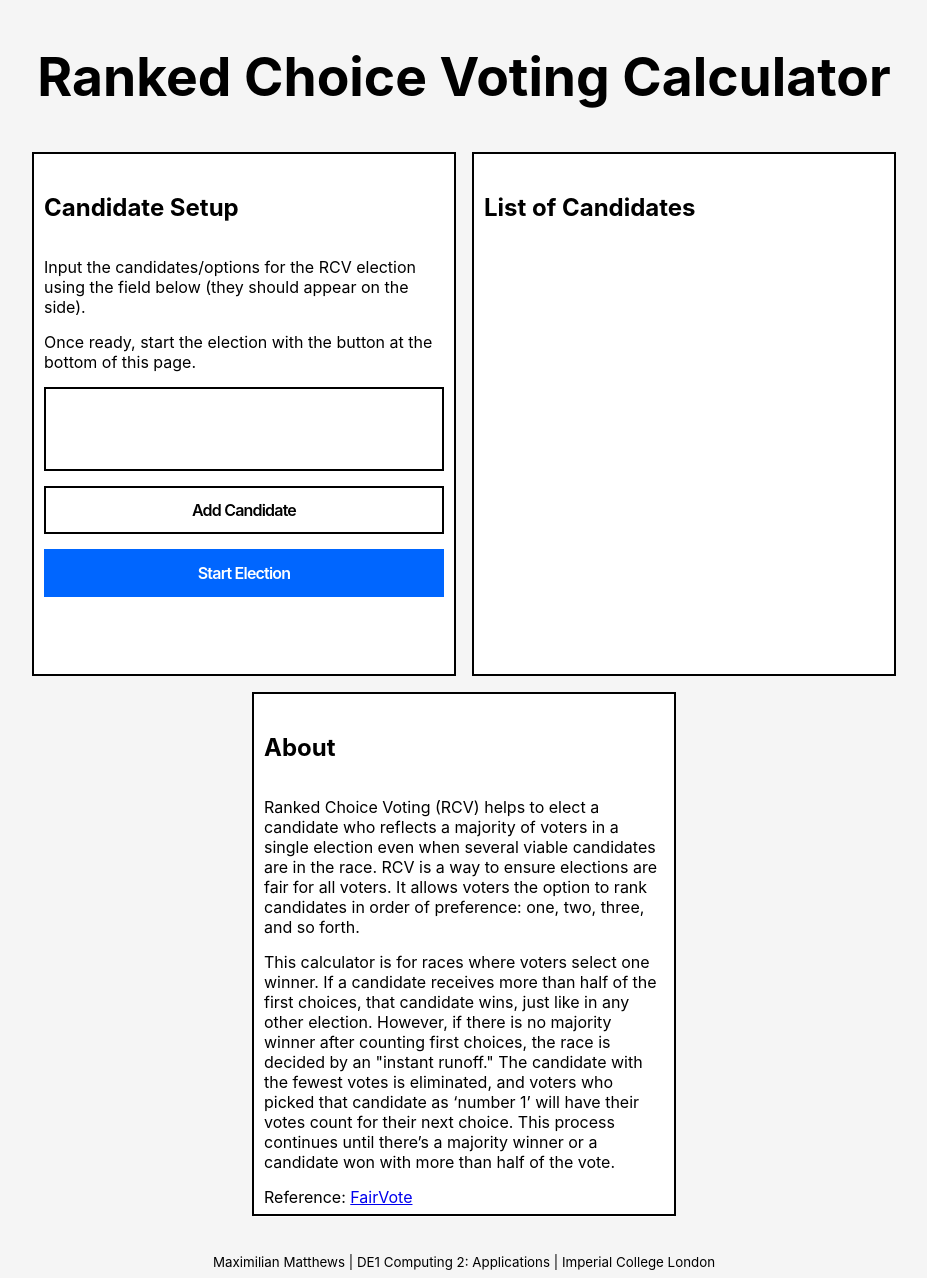
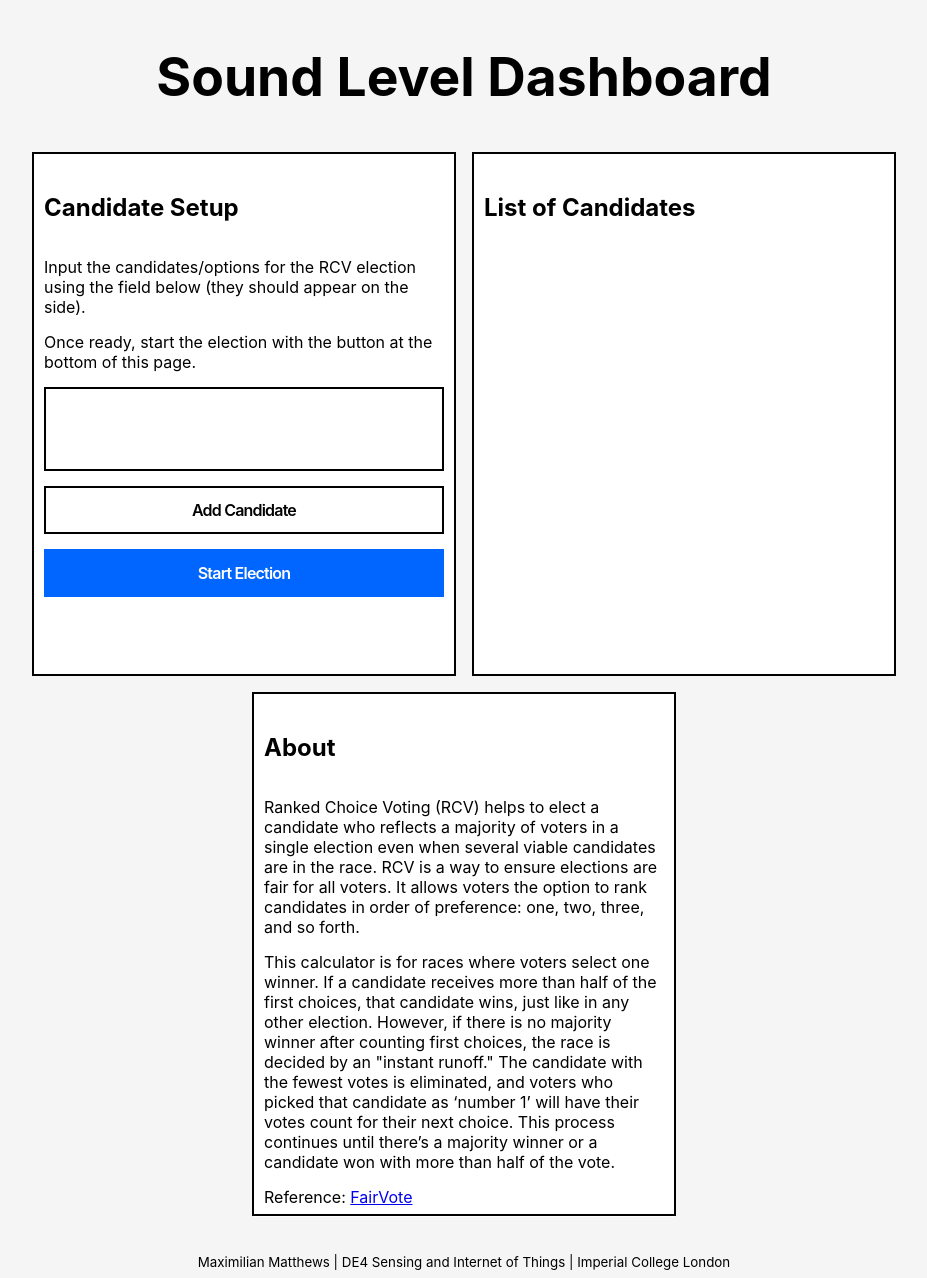
Before and after one commit to mlm20/audio-exposure-project-web-app, a website: page public/index.html in a window 1280 px wide. Shown: the whole page, without its empty margins (176-1103 px from the left). Drawn offline with Linux system fonts and the light colour scheme.

Commit message:
Changed title and vcode launch files

```diff
--- a/public/index.html
+++ b/public/index.html
@@ -16,7 +16,7 @@
     <!-- Document Start -->
     <section class="layout">
         <header>
-            <h1>Ranked Choice Voting Calculator</h1>
+            <h1>Sound Level Dashboard</h1>
         </header>
 
         <main>
@@ -100,7 +100,7 @@
         </main>
 
         <footer>
-            Maximilian Matthews | DE1 Computing 2: Applications | Imperial
+            Maximilian Matthews | DE4 Sensing and Internet of Things | Imperial
             College London
         </footer>
     </section>
```
